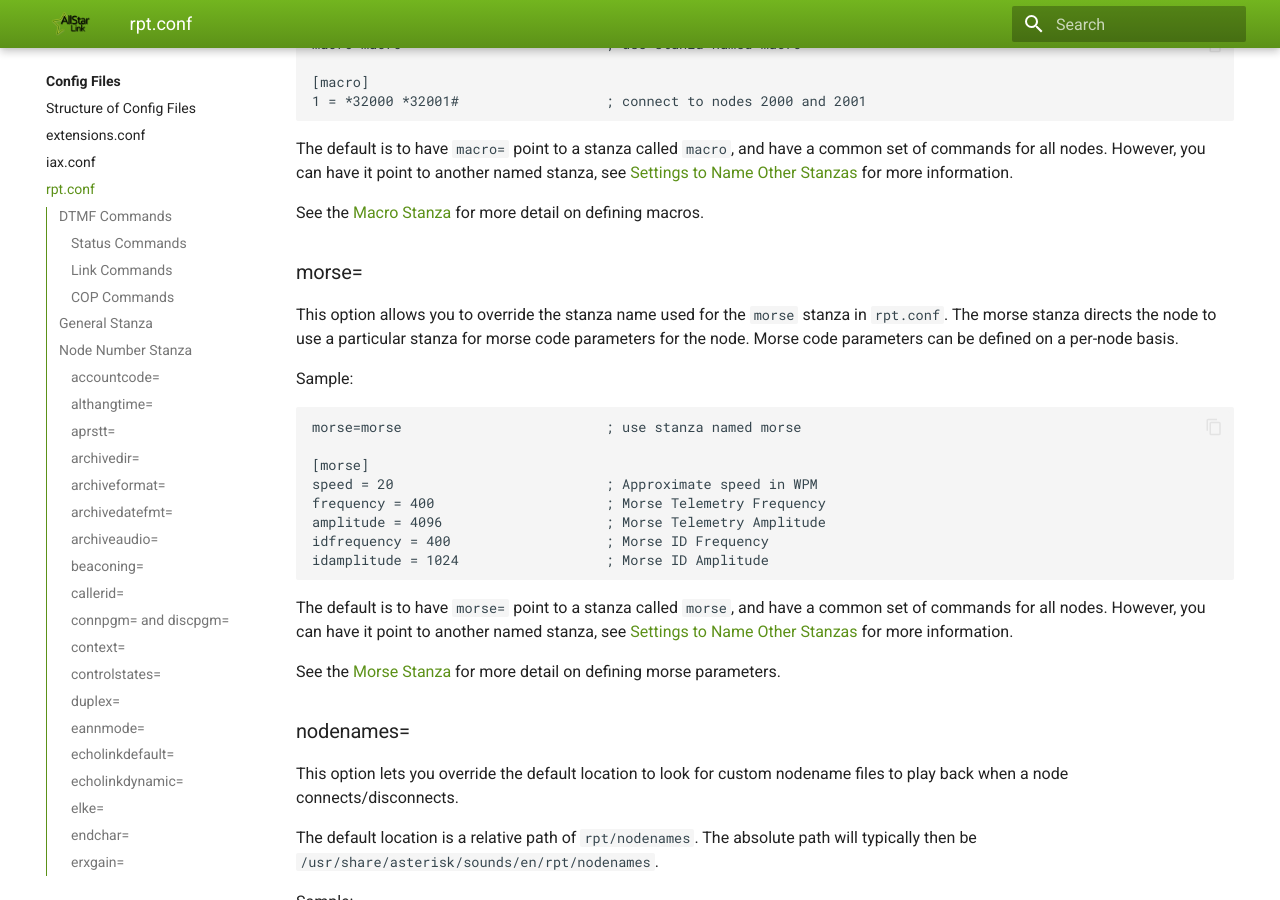
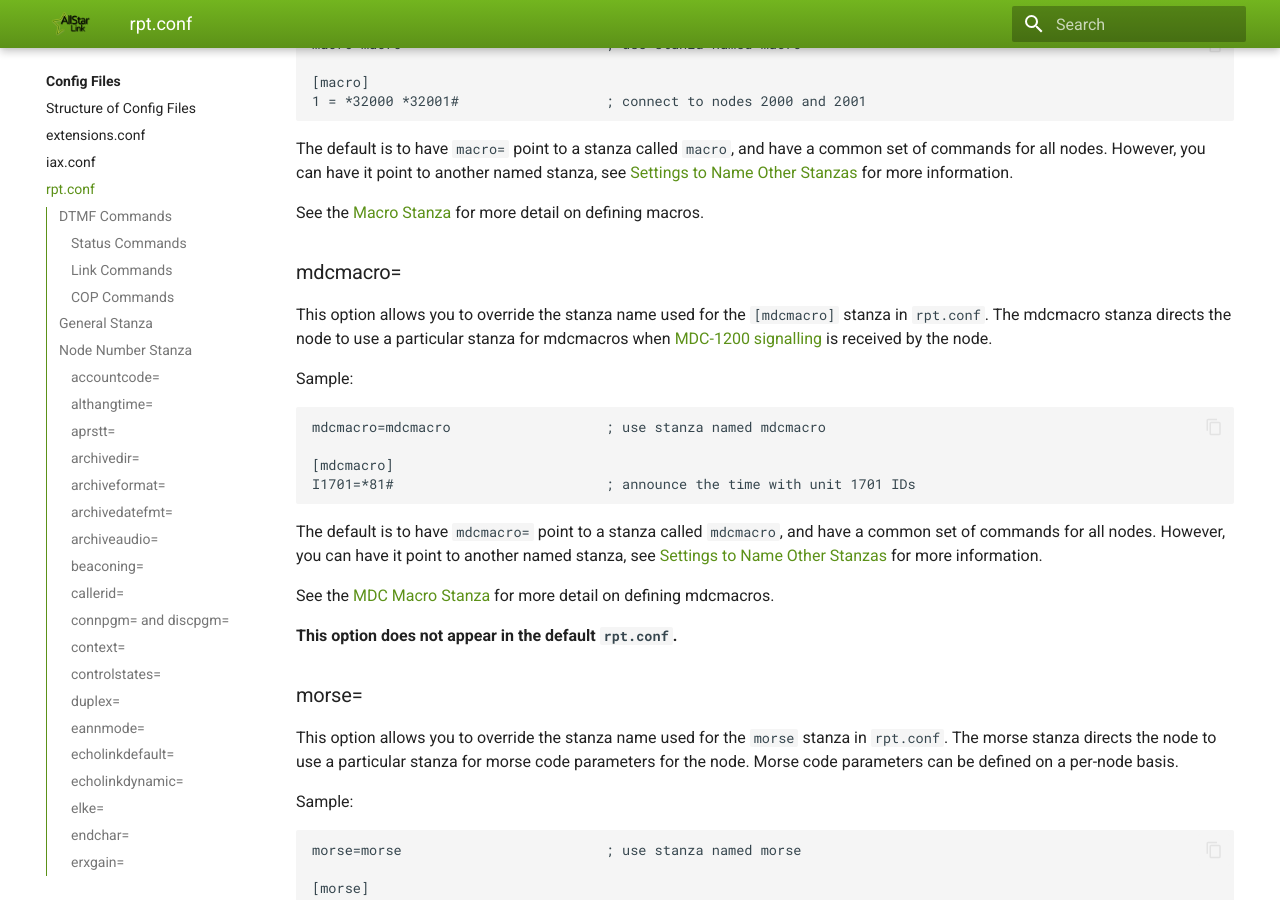
Before and after one commit to AllStarLink/ASL3-Manual, an MkDocs documentation site: the page built from docs/config/rpt_conf.md, in a window 1280 px wide and 900 px high, scrolled down 19729 px. Built offline with MkDocs 1.6.1 and Material for MkDocs 9.7.7, drawn with Linux system fonts in a browser that asks for light colours; some of the changed text lies outside the part shown.

Commit message:
Documment the mdcmacro stanza.

````diff
--- a/docs/config/rpt_conf.md
+++ b/docs/config/rpt_conf.md
@@ -710,6 +710,24 @@
 
 See the [Macro Stanza](#macro-stanza) for more detail on defining macros.
 
+### mdcmacro=
+This option allows you to override the stanza name used for the `[mdcmacro]` stanza in `rpt.conf`. The mdcmacro stanza directs the node to use a particular stanza for mdcmacros when [MDC-1200 signalling](../adv-topics/mdc1200.md) is received by the node.
+
+Sample:
+
+```
+mdcmacro=mdcmacro                   ; use stanza named mdcmacro
+
+[mdcmacro]
+I1701=*81#                          ; announce the time with unit 1701 IDs
+```
+
+The default is to have `mdcmacro=` point to a stanza called `mdcmacro`, and have a common set of commands for all nodes. However, you can have it point to another named stanza, see [Settings to Name Other Stanzas](./config-structure.md#settings-to-name-other-stanzas) for more information.
+
+See the [MDC Macro Stanza](#mdc-macro-stanza) for more detail on defining mdcmacros.
+
+**This option does not appear in the default `rpt.conf`.**
+
 ### morse=
 This option allows you to override the stanza name used for the `morse` stanza in `rpt.conf`. The morse stanza directs the node to use a particular stanza for morse code parameters for the node. Morse code parameters can be defined on a per-node basis.
 
@@ -1385,6 +1403,20 @@
 
 See the [Macro](../adv-topics/macros.md) page for more information on macros.
 
+## MDC Macro Stanza
+The `[mdcmacro]` stanza is a named stanza pointed to by the [`mdcmacro=`](#mdcmacro) option. Mdcmacros are actions to carry out when [MDC-1200 signalling](../adv-topics/mdc1200.md) is received.
+
+Sample:
+
+```
+mdcmacro=mdcmacro                   ; use stanza named mdcmacro
+
+[mdcmacro]
+I1701=*81#                          ; announce the time with unit 1701 IDs
+```
+
+See the [MDC-1200 Signalling](../adv-topics/mdc1200.md) page for more information.
+
 ## Morse Stanza
 The `[morse]` stanza is a named stanza pointed to by the [`morse=](#morse) option.
 
````
